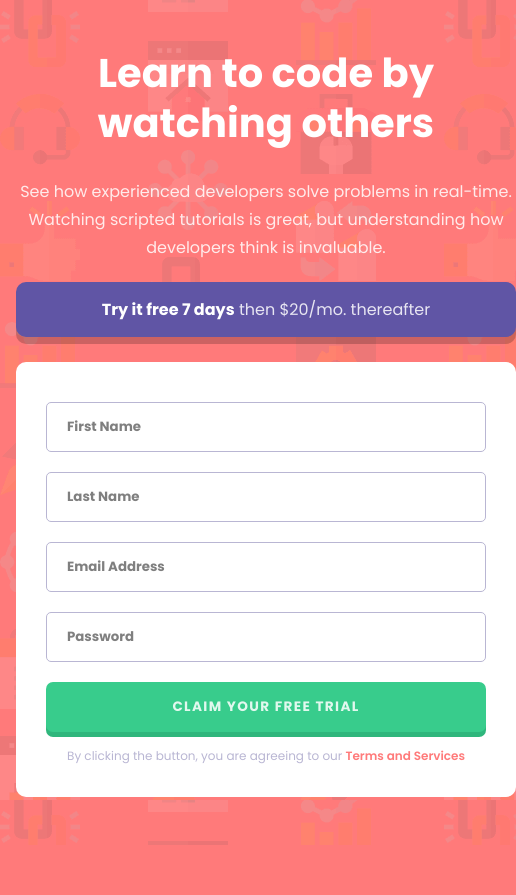
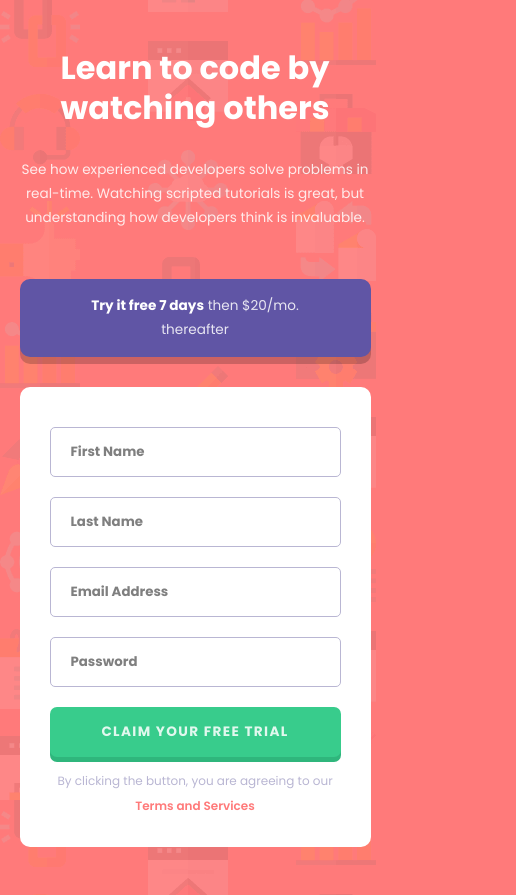
Before and after one commit to ayoelx/Intro-fm, a plain HTML site: page index.html in a window 390 px wide. Shown: the whole page, 516 px wide, since content can reach past the window. Before the commit the page ends 845 px from the top, so only its background shows below. Drawn offline with Linux system fonts and the light colour scheme.

Commit message:
fix media queries bug

```diff
--- a/styles.css
+++ b/styles.css
@@ -69,13 +69,14 @@ p {
 .banner {
     text-align: center;
     display: flex;
-    height: 55px;
+    flex-wrap: wrap;
     align-items: center;
     justify-content: center;
     background-color: hsl(248, 32%, 49%);
     border-radius: 10px;
     box-shadow: 0px 7px rgba(0, 0, 0, 0.2);
     margin-bottom: 25px;
+    padding: 15px 60px;
 }
 
 .info {
@@ -83,6 +84,7 @@ p {
     padding: 30px;
     border-radius: 10px;
     text-align: center;
+    box-
 }
 
 .bold {
@@ -156,7 +158,7 @@ small {
 
 /* MEDIA QUERIES */
 
-@media only screen and (max-width: 900px) {
+@media only screen and (max-width: 750px) {
 
     /* ROOT */
 
@@ -164,9 +166,28 @@ small {
         text-align: center;
     }
 
+    .col {
+        width: 90vw;
+    }
+
     /* HEADER */
 
+    header {
+        margin-bottom: 50px;
+    }
+
+    h1 {
+        font-size: 2em;
+    }
+
+    p {
+        font-size: 0.85em;
+    }
 
     /* MAIN */
 
+    .banner {
+        margin-bottom: 30px;
+    }
+
 }
```
